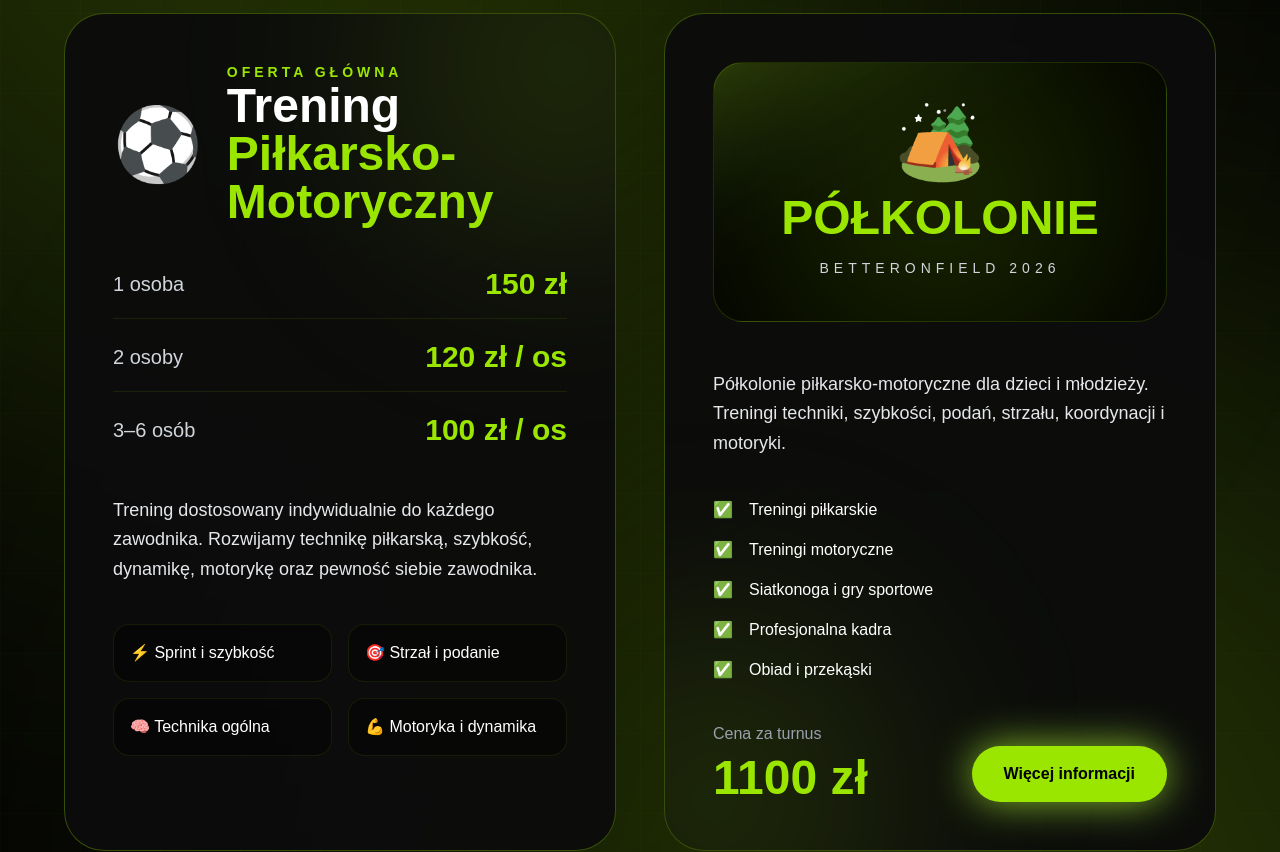
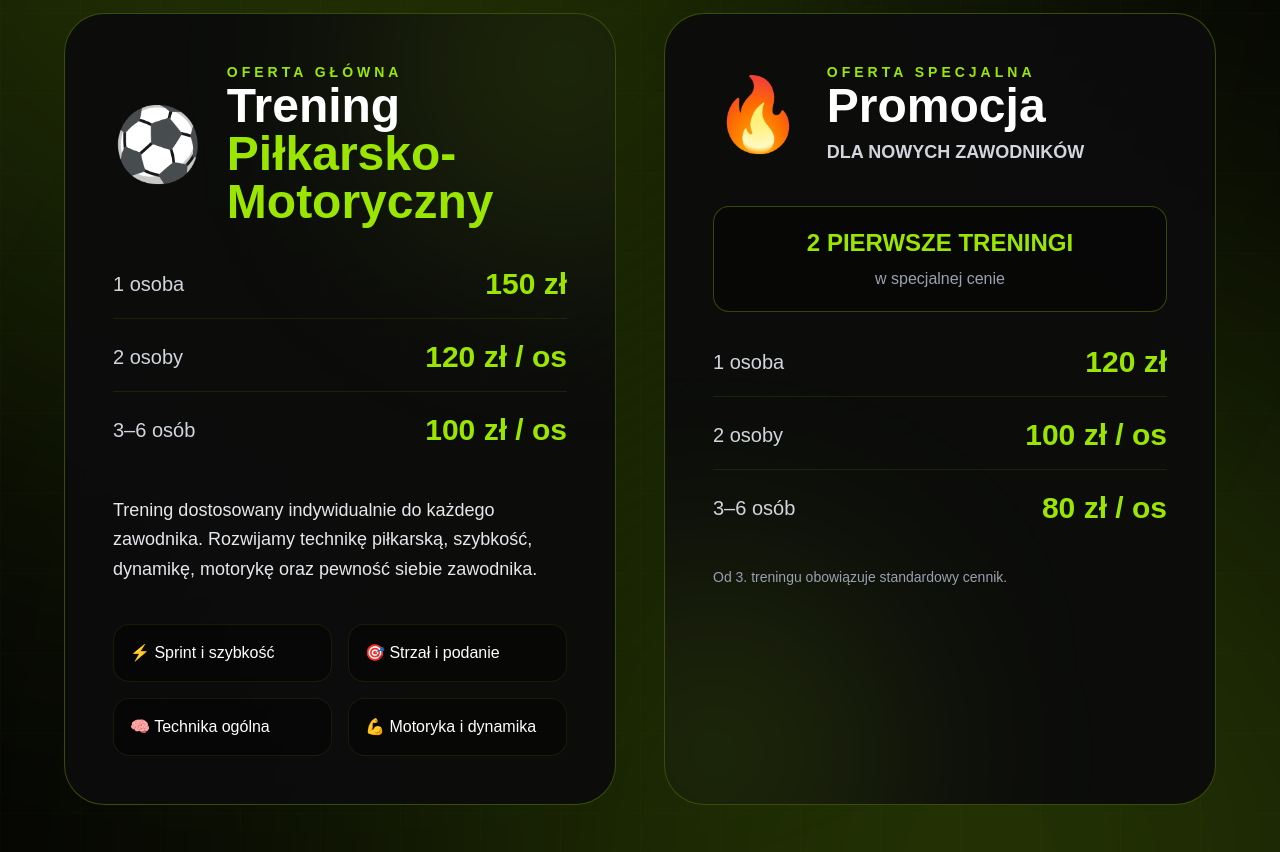
Before and after one commit to betteronfield/betteronfield-website, a Next.js app: page / in a window 1280 px wide. Shown: the part 1300-2152 px from the top of the page. Built offline with nearby package versions, Linux system fonts and the light colour scheme.

Commit message:
Update page.tsx

```diff
--- a/app/page.tsx
+++ b/app/page.tsx
@@ -340,103 +340,96 @@
 
             </div>
 
-            {/* CARD 2 */}
+                       {/* CARD 2 - PROMOCJA DLA NOWYCH */}
             <div className="relative bg-[#0c0c0c]/95 border border-lime-400/30 rounded-[40px] p-12 overflow-hidden hover:border-lime-400 transition duration-500 hover:shadow-[0_0_80px_rgba(163,230,53,0.25)]">
 
               <div className="absolute bottom-[-100px] left-[-100px] w-[300px] h-[300px] bg-lime-400/20 blur-[120px] rounded-full"></div>
 
               <div className="relative z-10">
 
-                {/* TOP */}
-                <div className="relative h-[260px] rounded-[30px] overflow-hidden bg-gradient-to-br from-lime-400/20 via-black to-black border border-lime-400/20 flex items-center justify-center mb-12">
+                <div className="flex items-center gap-6 mb-10">
 
-                  <div className="absolute w-[350px] h-[350px] bg-lime-400/20 blur-[120px] rounded-full"></div>
+                  <div className="text-7xl">
+                    🔥
+                  </div>
 
-                  <div className="relative z-10 text-center">
+                  <div>
 
-                    <div className="text-7xl mb-4">
-                      🏕️
-                    </div>
+                    <p className="uppercase tracking-[4px] text-lime-400 text-sm font-black">
+                      Oferta specjalna
+                    </p>
 
-                    <h3 className="text-3xl md:text-5xl font-black uppercase leading-none text-lime-400 break-words">
-                      Półkolonie
+                    <h3 className="text-3xl md:text-5xl font-black leading-none">
+                      Promocja
                     </h3>
 
-                    <p className="text-gray-300 mt-4 uppercase tracking-[5px] text-sm">
-                      BetterOnField 2026
+                    <p className="text-gray-300 text-lg mt-2 font-bold uppercase">
+                      Dla nowych zawodników
                     </p>
 
                   </div>
 
                 </div>
 
-                <p className="text-gray-200 text-lg leading-relaxed mb-10">
+                <div className="rounded-2xl border border-lime-400/30 bg-black/40 p-5 text-center mb-8">
 
-                  Półkolonie piłkarsko-motoryczne dla dzieci i młodzieży.
-                  Treningi techniki, szybkości, podań, strzału,
-                  koordynacji i motoryki.
+                  <p className="text-lime-400 text-2xl font-black uppercase">
+                    2 pierwsze treningi
+                  </p>
 
-                </p>
+                  <p className="text-gray-400 mt-2">
+                    w specjalnej cenie
+                  </p>
 
-                {/* FEATURES */}
-                <div className="space-y-4 mb-10">
+                </div>
 
-                  <div className="flex items-center gap-4">
-                    <span className="text-lime-400">✅</span>
-                    Treningi piłkarskie
+                <div className="space-y-5 mb-8">
+
+                  <div className="flex justify-between items-center border-b border-lime-400/10 pb-4">
+
+                    <span className="text-xl text-gray-300">
+                      1 osoba
+                    </span>
+
+                    <span className="text-3xl font-black text-lime-400">
+                      120 zł
+                    </span>
+
                   </div>
 
-                  <div className="flex items-center gap-4">
-                    <span className="text-lime-400">✅</span>
-                    Treningi motoryczne
+                  <div className="flex justify-between items-center border-b border-lime-400/10 pb-4">
+
+                    <span className="text-xl text-gray-300">
+                      2 osoby
+                    </span>
+
+                    <span className="text-3xl font-black text-lime-400">
+                      100 zł / os
+                    </span>
+
                   </div>
 
-                  <div className="flex items-center gap-4">
-                    <span className="text-lime-400">✅</span>
-                    Siatkonoga i gry sportowe
-                  </div>
+                  <div className="flex justify-between items-center pb-2">
 
-                  <div className="flex items-center gap-4">
-                    <span className="text-lime-400">✅</span>
-                    Profesjonalna kadra
-                  </div>
+                    <span className="text-xl text-gray-300">
+                      3–6 osób
+                    </span>
 
-                  <div className="flex items-center gap-4">
-                    <span className="text-lime-400">✅</span>
-                    Obiad i przekąski
+                    <span className="text-3xl font-black text-lime-400">
+                      80 zł / os
+                    </span>
+
                   </div>
 
                 </div>
 
-                {/* PRICE */}
-                <div className="flex items-end justify-between">
-
-                  <div>
-
-                    <p className="text-gray-400 mb-2">
-                      Cena za turnus
-                    </p>
-
-                    <p className="text-5xl font-black text-lime-400">
-                      1100 zł
-                    </p>
-
-                  </div>
-
-                 <a
-  href="/polkolonie"
-  className="inline-block bg-lime-400 text-black px-8 py-4 rounded-full font-black hover:scale-105 transition shadow-[0_0_40px_rgba(163,230,53,0.8)]"
->
-  Więcej informacji
-</a>
-
-
-                </div>
+                <p className="text-gray-400 text-sm leading-relaxed">
+                  Od 3. treningu obowiązuje standardowy cennik.
+                </p>
 
               </div>
 
             </div>
-
           </div>
 
         </div>
```
